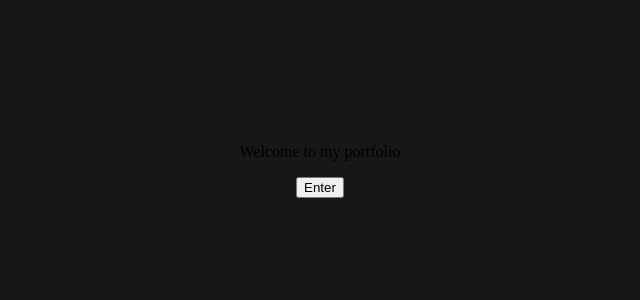
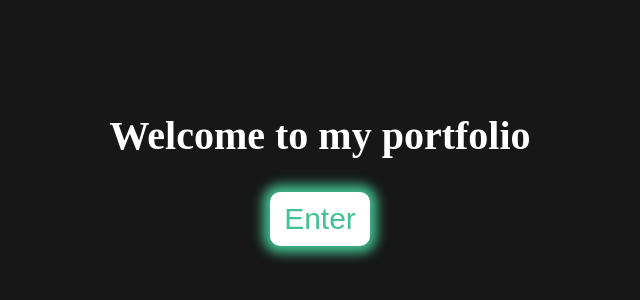
Before and after one commit to agussalberdi/react-portfolio, a React (Create React App) app: page / in a window 1280 px wide. Shown: the part 238-538 px from the top of the page, without its empty margins (320-960 px from the left). Built offline with nearby package versions, Linux system fonts and the light colour scheme.

Commit message:
Fixing navbar. New slider component

```diff
--- a/src/components/Navbar.tsx
+++ b/src/components/Navbar.tsx
@@ -39,6 +39,7 @@ const NavMenu = styled.nav`
     justify-content: space-around;
     align-items: center;
     width: 80%;
+    transition: all .5s;
 
     @media screen and ${device.mobileL} {
         width: 100%;
--- /dev/null
+++ b/src/components/Slider.tsx
@@ -0,0 +1,71 @@
+import React, { useEffect, useState } from 'react';
+import styled from 'styled-components';
+
+const SliderWrapper = styled.div`
+    display: flex;
+    justify-content: space-between;
+    align-items: center;
+    width: 230px;
+    margin-top: 20px;
+`;
+
+const Slide = styled.div`
+    width: 180px;
+    border: 2px solid #ffffff;
+    border-radius: 5px;
+    padding: 5px;
+    color: #ffffff;
+    font-weight: 700;
+    transition: all .6s;
+`;
+
+const Arrow = styled.div`
+    color: #ffffff;
+    font-weight: 700;
+    font-size: 22px;
+`;
+
+const slides = ['Front End Engineer', 'Web Developer', 'JavaScript'];
+
+interface Props {
+    auto: boolean;
+    arrows: boolean;
+}
+
+export default function Slider(props: Props) {
+    const [index, setIndex] = useState(0);
+    const [slide, setSlide] = useState(slides[0]);
+
+    useEffect(() => {
+        if (props.auto || !props.arrows) {
+            const interval = setInterval(() => {
+                next();
+            }, 1000);
+            return () => clearInterval(interval);
+        }
+    });
+
+    const prev = () => {
+        const condition = index <= 0;
+        const prevIndex = condition ? slides.length - 1 : index - 1;
+        const prevSlide = condition ? slides[slides.length - 1] : slides[index - 1];
+        setSlide(prevSlide);
+        setIndex(prevIndex);
+    }
+
+    const next = () => {
+        const condition = index >= slides.length - 1;
+        const nextSlide = condition ? slides[0] : slides[index + 1];
+        const nextIndex = condition ? 0 : index + 1;
+        setSlide(nextSlide);
+        setIndex(nextIndex);
+    }
+
+    return (
+        <SliderWrapper>
+            {props.arrows ? <Arrow onClick={prev}>{`<`}</Arrow> : <></>}
+            <Slide>{slide}</Slide>
+            {props.arrows ? <Arrow onClick={next}>{`>`}</Arrow> : <></>}
+        </SliderWrapper>
+    )
+}
--- a/src/views/Home.tsx
+++ b/src/views/Home.tsx
@@ -7,6 +7,7 @@ import IntersectionObserver from '../components/IntersectionObserver';
 import { Section } from '../components/Section';
 import { Routes } from '../models/routes';
 import bg from '../assets/images/bg.jpg';
+import Slider from '../components/Slider';
 
 const HomeSection = styled(Section)`
     background: linear-gradient(rgba(0, 0, 0, 0.92), rgba(14, 121, 121, 0.66)), url(${bg});
@@ -30,12 +31,13 @@ const SocialContainer = styled.div`
     a {
         color: #d6d6d6;
         font-size: 2rem;
-        margin: 5px;
+        margin-right: 5px;
     }
 `;
 
 const Title = styled.h2`
-    margin: 5px;
+    margin: 0;
+    margin-top: 20px;
     font-family: 'Italianno', cursive;
     font-weight: 300;
     letter-spacing: .15em;
@@ -64,7 +66,7 @@ export default function Home() {
                                 </a>
                             </SocialContainer>
                             <Title>I'm Agustin Alberdi</Title>
-                            <p>Front End Engineer</p>
+                            <Slider auto={true} arrows={false}></Slider>
                         </MainContainer>
                     </Wrapper>
                 </HomeSection>
--- a/src/views/Start.tsx
+++ b/src/views/Start.tsx
@@ -1,8 +1,9 @@
 import React, { useState } from 'react'
 import { useHistory } from 'react-router';
 import styled from 'styled-components';
+import { Routes } from '../models/routes';
 import '../assets/fonts/Italianno/Italianno-Regular.ttf';
-import { Routes } from '../models/routes';
+import { device } from '../utilities/device';
 
 const StartContainer = styled.div`
     display: flex;
@@ -13,9 +14,53 @@ const StartContainer = styled.div`
     height: 100vh;
     background-color: #171718;
     font-family: 'Italianno', cursive;
+    color: white;
+    padding: 20px;
+    box-sizing: border-box;
 `;
 
-const Enter = styled.button``;
+const Title = styled.h2`
+    font-size: 40px;
+    text-align: center;
+
+    @media screen and ${device.mobileL} {
+        font-size: 30px;
+    }
+`;
+
+const Enter = styled.button`
+    width: 100px;
+    background: white;
+    border: 0px solid black;
+    padding: 10px;
+    color: #42c191;
+    border-radius: 10px;
+    font-size: 30px;
+    cursor: pointer;
+    box-shadow: 0px 0px 12px 7px #42c191;
+    transition: all .6s;
+
+    @keyframes shake {
+        10%, 90% {
+          transform: translate3d(-1px, 0, 0);
+        }
+        20%, 80% {
+          transform: translate3d(2px, 0, 0);
+        }
+        30%, 50%, 70% {
+          transform: translate3d(-4px, 0, 0);
+        }
+        40%, 60% {
+          transform: translate3d(4px, 0, 0);
+        }
+    }
+
+    &:hover {
+        animation: shake 0.82s cubic-bezier(.36,.07,.19,.97) both;
+        transform: translate3d(0, 0, 0);
+        perspective: 1000px;
+    }
+`;
 
 export default function Start() {
     const [navigate, setNavigate] = useState(false);
@@ -23,7 +68,7 @@ export default function Start() {
 
     return (
         <StartContainer>
-            <p>Welcome to my portfolio</p>
+            <Title>Welcome to my portfolio</Title>
             <Enter
                 onClick={() => {
                 setNavigate(true);
```
Also changed, not shown: 1 other file (tests, documents, lock files or other folders).
